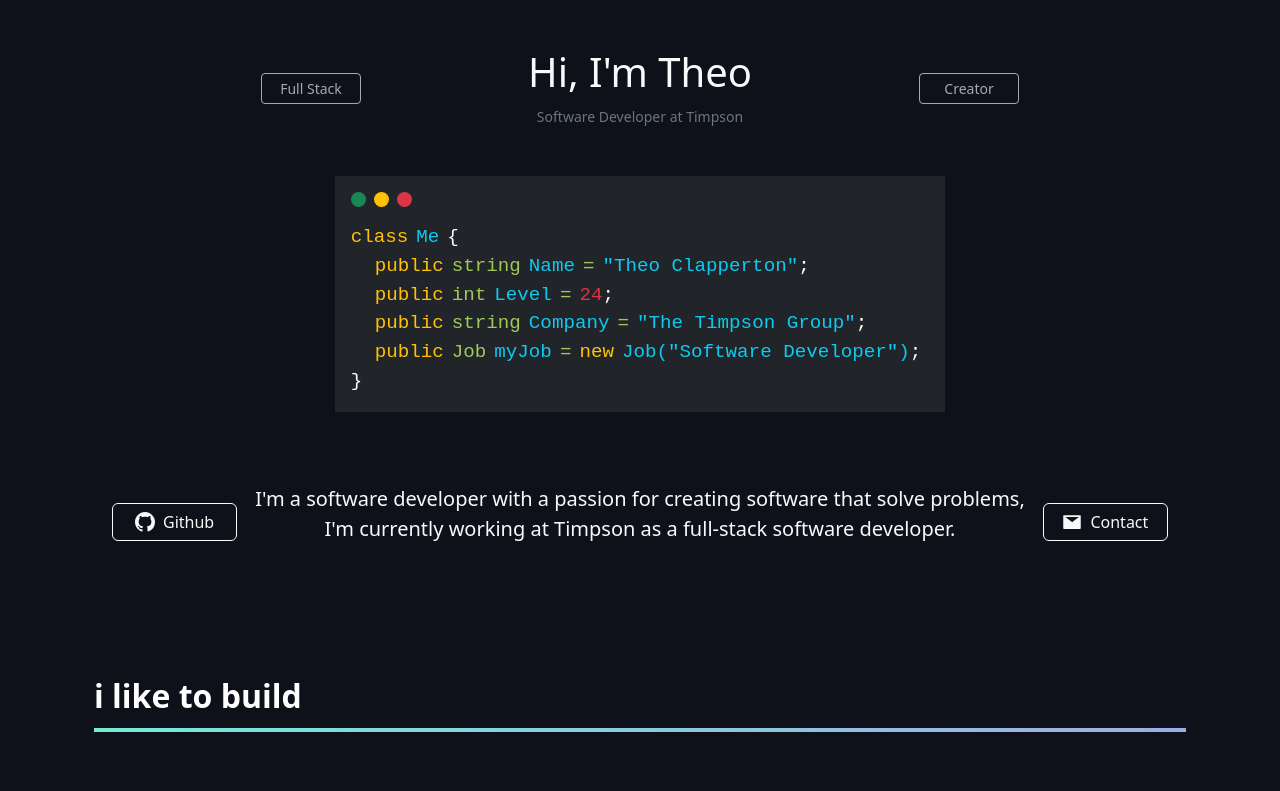
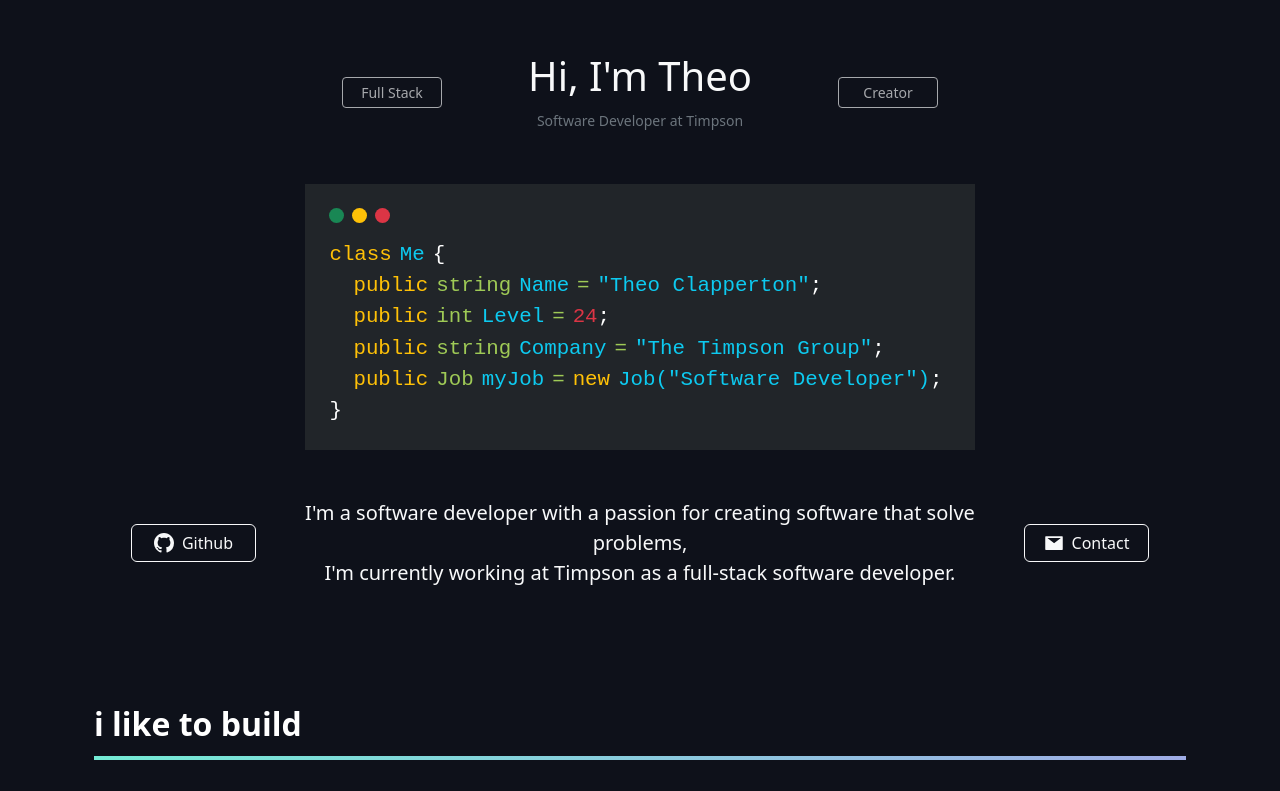
Before and after one commit to teobot/theo-clapperton-portfolio, a Next.js app: page / in a window 1280 px wide. Shown: the top 791 px of the page. Built offline with nearby package versions, Linux system fonts and the light colour scheme; grey boxes are pictures that could not be loaded; a small style sheet from the web is missing.

Commit message:
resolved styling

```diff
--- a/pages/index.js
+++ b/pages/index.js
@@ -11,7 +11,9 @@
 export default function Home({ projects, details }) {
   return (
     <Container className="mt-5 mb-5">
-      <Container className="d-flex flex-row justify-content-evenly align-items-center">
+      <Container>
+        <Row className="d-flex align-items-center">
+          <Col sm={12} md={4} className="text-lg-end text-center">
             <Button
               disabled
               style={{ width: 100 }}
@@ -20,12 +22,16 @@
             >
               Full Stack
             </Button>
-        <div className="text-center text-light">
+          </Col>
+          <Col sm={12} md={4} className="p-4 p-sm-0">
+            <div className="text-center text-light p-1">
               <h1>Hi, I{`'`}m Theo</h1>
               <small className="text-secondary">
                 Software Developer at Timpson
               </small>
             </div>
+          </Col>
+          <Col sm={12} md={4} className="text-lg-start text-center">
             <Button
               disabled
               style={{ width: 100 }}
@@ -34,10 +40,12 @@
             >
               Creator
             </Button>
+          </Col>
+        </Row>
       </Container>
 
       <Container className="mt-5 mb-5 d-flex justify-content-center">
-        <div className="bg-dark p-3">
+        <div className="bg-dark p-3 p-md-4">
           <div className="d-flex flex-row mb-3">
             <div className="circle bg-success h-15px w-15px me-2" />
             <div className="circle bg-warning h-15px w-15px me-2" />
@@ -98,7 +106,13 @@
         </div>
       </Container>
 
-      <Container className="text-center d-flex justify-content-evenly align-items-center pt-4">
+      <Container>
+        <Row>
+          <Col
+            sm={12}
+            md={2}
+            className="d-flex justify-content-center justify-content-sm-end align-items-center"
+          >
             <Button
               target="_blank"
               href="https://github.com/teobot"
@@ -108,12 +122,20 @@
             >
               <BsGithub size={20} className="me-2" /> Github
             </Button>
-        <p className="lead text-light">
-          I{`'`}m a software developer with a passion for creating software that
-          solve problems,
-          <br />I{`'`}m currently working at Timpson as a full-stack software
-          developer.
+          </Col>
+          <Col sm={12} md={8} className="text-center p-4 p-sm-0 d-flex justify-content-center align-items-center">
+            <p className="lead text-light h-100 m-0">
+              I{`'`}m a software developer with a passion for creating software
+              that solve problems,
+              <br />I{`'`}m currently working at Timpson as a full-stack
+              software developer.
             </p>
+          </Col>
+          <Col
+            sm={12}
+            md={2}
+            className="d-flex justify-content-center justify-content-sm-start align-items-center"
+          >
             <Button
               target="_blank"
               href="mailto:theoclapperton@outlook.com"
@@ -123,6 +145,8 @@
             >
               <AiFillMail size={20} className="me-2" /> Contact
             </Button>
+          </Col>
+        </Row>
       </Container>
 
       <div className="m-5 p-2" />
--- a/styles/globals.css
+++ b/styles/globals.css
@@ -72,6 +72,25 @@
   font-size: 1.2rem;
 }
 
+@media only screen and (max-width: 427px) {
+  .snippet-container {
+    font-size: 0.6rem;
+  }
+}
+
+@media only screen and (min-width: 427px) {
+  .snippet-container {
+    font-size: 1rem;
+  }
+}
+
+@media only screen and (min-width: 576px) {
+  .snippet-container {
+    font-size: 1.3rem;
+  }
+}
+
+
 .code-container>div {
   display: flex;
   flex-direction: row;
```
Lines whose indentation alone changed are shown as unchanged.
